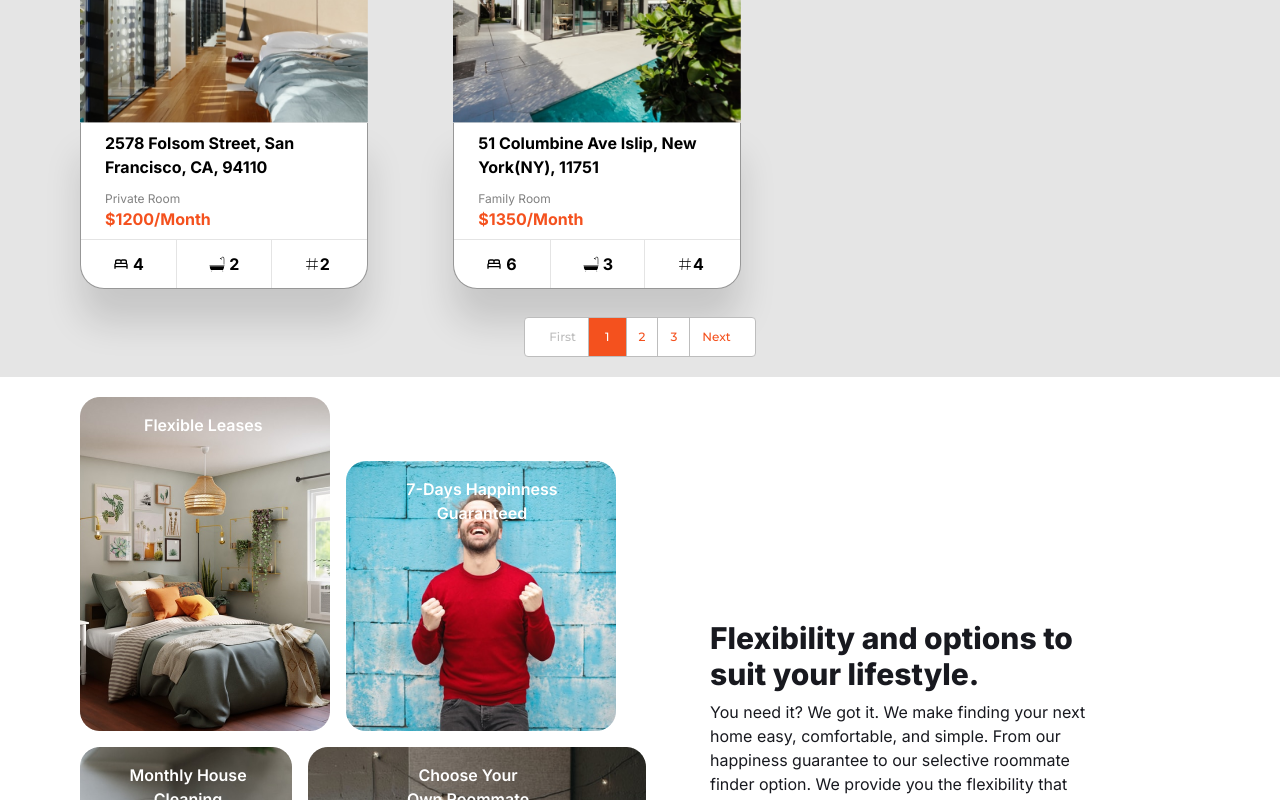
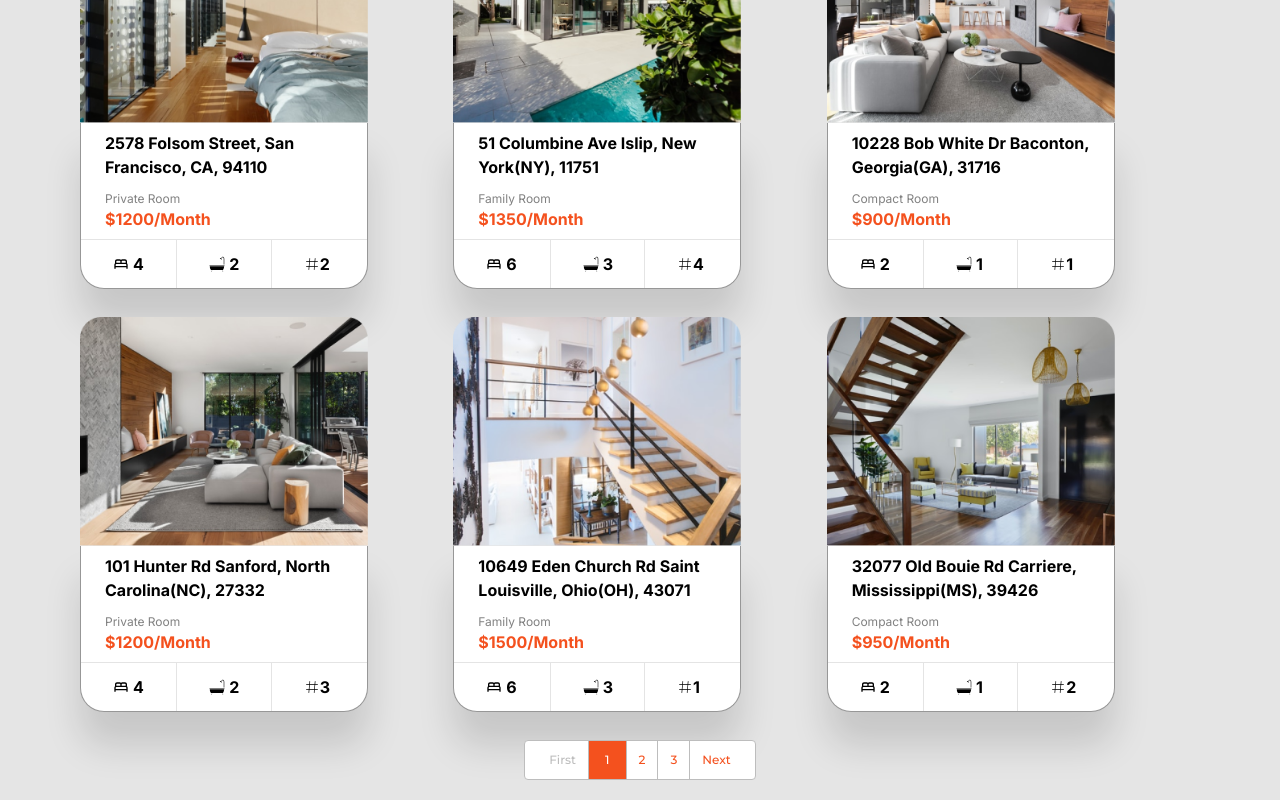
Before and after one commit to favourbadakin/Home-Rentals-Agency, a React (Vite) app: page / in a window 1280 px wide. Shown: the part 1700-2500 px from the top of the page. Built offline with nearby package versions, Linux system fonts and the light colour scheme.

Commit message:
added new sections

```diff
--- a/package.json
+++ b/package.json
@@ -11,6 +11,7 @@
   "dependencies": {
     "react": "^18.2.0",
     "react-dom": "^18.2.0",
+    "react-dropzone": "^14.2.3",
     "react-icons": "^4.7.1",
     "react-leaflet": "^4.2.0"
   },
--- a/src/App.jsx
+++ b/src/App.jsx
@@ -12,7 +12,7 @@ import data from "./assets/data/data";
 
 const App = () => {
   const [currentPage, setCurrentPage] = useState(1);
-  const [postPerPage, setPostPerPage] = useState(2);
+  const [postPerPage, setPostPerPage] = useState(6);
 
 
   const lastPostIndex = currentPage * postPerPage;
@@ -44,6 +44,7 @@ const App = () => {
       <Flexibility />
       <Form />
       <Quotes />
+
       <Footer />
     </>
   );
--- a/src/assets/data/data.js
+++ b/src/assets/data/data.js
@@ -54,7 +54,7 @@ export default [
     bed: 6,
     shower: 3,
     hashtag: 1,
-    img: img5
+    img: img5,
   },
   {
     id: 6,
@@ -66,4 +66,124 @@ export default [
     shower: 1,
     hashtag: 2,
   },
+  {
+    id: 7,
+    address: "497 S Lawson Green Lake, Wisconsin(WI), 54941",
+    roomType: "family room",
+    price: 1250,
+    bed: 3,
+    img: img4,
+    shower: 2,
+    hashtag: 4,
+  },
+  {
+    id: 8,
+    address: "E Summit St Kent, Ohio(OH), 44240",
+    roomType: "compact room",
+    price: 650,
+    bed: 1,
+    img: img1,
+    shower: 1,
+    hashtag: 1,
+  },
+  {
+    id: 9,
+    address: "1436 Lytle Rd Chickamauga, Georgia(GA), 30707",
+    roomType: "family room",
+    price: 1350,
+    bed: 4,
+    img: img5,
+    shower: 4,
+    hashtag: 2,
+  },
+  {
+    id: 10,
+    address: "1824 Coolcrest Way Upland, California(CA), 91784",
+    roomType: "private room",
+    price: 1050,
+    bed: 3,
+    img: img3,
+    shower: 4,
+    hashtag: 2,
+  },
+  {
+    id: 11,
+    address: "50 Old Oak Ln Levittown, New York(NY), 11756",
+    roomType: "compact room",
+    price: 650,
+    bed: 3,
+    img: img2,
+    shower: 3,
+    hashtag: 5,
+  },
+  {
+    id: 12,
+    address: "1108 S Huron St Cheboygan, Michigan(MI), 49721",
+    roomType: "family room",
+    price: 1250,
+    bed: 4,
+    img: img6,
+    shower: 3,
+    hashtag: 4,
+  },
+  {
+    id: 13,
+    address: "148 Skinner Bay Dr Guyton, Georgia(GA), 31312",
+    roomType: "compact room",
+    price: 850,
+    bed: 2,
+    img: img3,
+    shower: 1,
+    hashtag: 5,
+  },
+  {
+    id: 14,
+    address: "746 Main St Los Alamos, California(CA), 93440",
+    roomType: "private room",
+    price: 650,
+    bed: 2,
+    img: img4,
+    shower: 1,
+    hashtag: 4,
+  },
+  {
+    id: 15,
+    address: "8649 Shannon Dr Waldorf, Maryland(MD), 20603",
+    roomType: "family room",
+    price: 1450,
+    bed: 5,
+    img: img1,
+    shower: 4,
+    hashtag: 4,
+  },
+  {
+    id: 16,
+    address: "1020 Park Ave Grand Haven, Michigan(MI), 49417",
+    roomType: "compact room",
+    price: 550,
+    bed: 2,
+    img: img3,
+    shower: 1,
+    hashtag: 2,
+  },
+  {
+    id: 17,
+    address: "1025 Hudson Rd Saint Paul, Minnesota(MN), 55106",
+    roomType: "family room",
+    price: 1450,
+    bed: 4,
+    img: img2,
+    shower: 3,
+    hashtag: 3,
+  },
+  {
+    id: 18,
+    address: "14714 Northwood Dr Magalia, California(CA), 95954",
+    roomType: "private room",
+    price: 850,
+    bed: 2,
+    img: img5,
+    shower: 2,
+    hashtag: 5,
+  },
 ];
--- /dev/null
+++ b/src/components/Drag.jsx
@@ -0,0 +1,35 @@
+import React from "React";
+import { useDropzone } from "react-dropzone";
+
+function Drag({ open }) {
+  const { getRootProps, getInputProps, acceptedFiles } = useDropzone({});
+  const files = acceptedFiles.map((file) => (
+    <li key={file.path}>
+      {file.path} - {file.size} bytes
+    </li>
+  ));
+  return (
+    <div
+      {...getRootProps({
+        className:
+          "border-dashed border-[1px] md:border-2 border-tertiary rounded py-3",
+      })}
+    >
+      <input {...getInputProps()} />
+      <div className="text-center">
+        <p className="font-medium">
+          Drag your images here or
+          <span className="text-tertiary font-semibold cursor-pointer">
+            browse
+          </span>
+          <p className="opacity-50">Supported: JPG, JPEG, PNG</p>
+        </p>
+        <aside>
+          <ul>{files}</ul>
+        </aside>
+      </div>
+    </div>
+  );
+}
+
+export default Drag;
--- a/src/components/Footer.jsx
+++ b/src/components/Footer.jsx
@@ -15,7 +15,7 @@ const Footer = () => {
   return (
     <footer className="pt-6 pb-18 text-[#0A142F] text-sm px-4 lg:text-base md:px-20">
       <div className="flex flex-col assistant justify-between lg:w-3/4 mx-auto md:flex-row">
-        <div className="bg-[#000] opacity-30 w-48 mx-auto p-5 rounded-xl">
+        <div className="bg-tertiary opacity-90 w-48 mx-auto p-5 rounded-xl">
           <img src={logo} alt="logo" />
         </div>
         <div>
--- a/src/components/Form.jsx
+++ b/src/components/Form.jsx
@@ -1,4 +1,5 @@
 import React, { useState } from "react";
+import Drag from './Drag';
 
 const Form = () => {
   const [formData, setFormData] = useState({
@@ -163,6 +164,10 @@ const Form = () => {
               placeholder="Enter Description"
             ></textarea>
           </div>
+          <div className="w-[90%] mx-auto mb-12">
+            <p className="font-semibold mb-1">Upload Photos</p>
+            <Drag />
+          </div>
           {/* <div> */}
           {/* <label className="font-semibold">Upload Photos</label> */}
           {/* <input type='file'></input>
--- a/src/components/Header.jsx
+++ b/src/components/Header.jsx
@@ -5,6 +5,9 @@ import { MapContainer, TileLayer } from "react-leaflet";
 import "leaflet/dist/leaflet.css";
 
 const Header = () => {
+
+  const isActive = "pb-[1.09rem] border-b-[2px]";
+  const isNotActive = 'pb-[1.09rem] hover:border-b-[2px] transition';
   return (
     <header className="bg-hero-image bg-no-repeat bg-cover h-screen pb-14 sm:h-auto lg:h-screen">
       <nav className="flex space-x-72 items-end py-3 border-b border-[rgba(255,255,255,.5)] w-4/5 mx-auto md:py-4">
@@ -13,16 +16,24 @@ const Header = () => {
         </div>
         <ul className="dmsans text-[#FFF] font-medium space-x-12 hidden items-center lg:flex">
           <li>
-            <a href="/#">Home</a>
+            <a className={isActive} href="/#">
+              Home
+            </a>
           </li>
           <li>
-            <a href="/#">Landlord</a>
+            <a className={isNotActive} href="/#">
+              Landlord
+            </a>
           </li>
           <li>
-            <a href="/#">Tenants</a>
+            <a className={isNotActive} href="/#">
+              Tenants
+            </a>
           </li>
           <li>
-            <a href="/#">Contact Us</a>
+            <a className={isNotActive} href="/#">
+              Contact Us
+            </a>
           </li>
         </ul>
         <div className="hidden text-[#FFF]">
--- a/src/components/Properties.jsx
+++ b/src/components/Properties.jsx
@@ -8,11 +8,11 @@ setViewAll(anything => !anything)
 }
 
   const handleViewAll = () => {
-    setPostPerPage(totalPosts);
+    setPostPerPage(18);
   };
 
 const handleViewLess = () => {
-  setPostPerPage(2)
+  setPostPerPage(6)
 }
 
   return (
--- a/src/components/Quotes.jsx
+++ b/src/components/Quotes.jsx
@@ -1,11 +1,15 @@
-import React from 'react';
+import React from "react";
 import person from "../assets/images/person.png";
+import quotes from '../assets/images/quotes.png'
 
 const Quotes = () => {
+  //const src = "https://www.youtube.com/embed/8EbKJeQdpLI";
+  const src = 'https://www.youtube.com/embed/4Yq5n5DhPLA'
   return (
-    <section className="bg-[rgb(255, 195, 133)] grid md:grid-cols-2">
-      <div>
-        <p>
+    <section className="bg-[#FFF3EF] grid md:grid-cols-2 relative">
+      <div className="py-5 px-4 md:px-20 order-2 md:order-1 my-auto">
+        <div className="w-72">
+          <p className="text-sm md:text-base mx-auto md:w-[26rem]">
             Lorem ipsum dolor sit amet, consectetur adipiscing elit. Etiam
             interdum nisl et nunc facilisis, a commodo eros mollis. Nunc vel
             pellentesque est. Curabitur at odio sit amet libero vulputate
@@ -13,27 +17,33 @@ const Quotes = () => {
             faucibus id pretium ac, mattis eu velit. Donec sed risus a lacus
             fringilla finibus.
           </p>
-        <div className="flex items-center gap-x-2">
-          <img src={person} alt="person" />
+          <img
+            src={quotes}
+            className="opacity-30 w-10 absolute top-[4.5rem] left-14"
+            alt="quotes"
+          />
+        </div>
+        <div className="flex items-center gap-x-2 mt-6 text-xs">
+          <img src={person} alt="person" className="w-12" />
           <div>
             <p className="text-tertiary font-bold text-sm">Harry Wilson</p>
             <p>Property Owner</p>
           </div>
         </div>
       </div>
-      <div>
-
-
-        <video controls width="100%">
-          <source
-            src="https://www.youtube.com/watch?v=zhUCxEr_qSU"
-            type="video/mp4"
-          />
-          Sorry, your browser doesn't support videos.
-        </video>
+      <div className="order-1 md:order-2">
+        <iframe
+          width="100%"
+          height="415"
+          src={src}
+          title="YouTube video player"
+          frameborder="0"
+          allow="accelerometer; autoplay; clipboard-write; encrypted-media; gyroscope; picture-in-picture; web-share"
+          allowfullscreen
+        ></iframe>
       </div>
     </section>
   );
-}
+};
 
-export default Quotes
+export default Quotes;
```
Also changed, not shown: src/assets/images/quotes.png (added), src/index.css (line endings or trailing spaces), 1 other file (tests, documents, lock files or other folders). Lines whose indentation alone changed are shown as unchanged.
